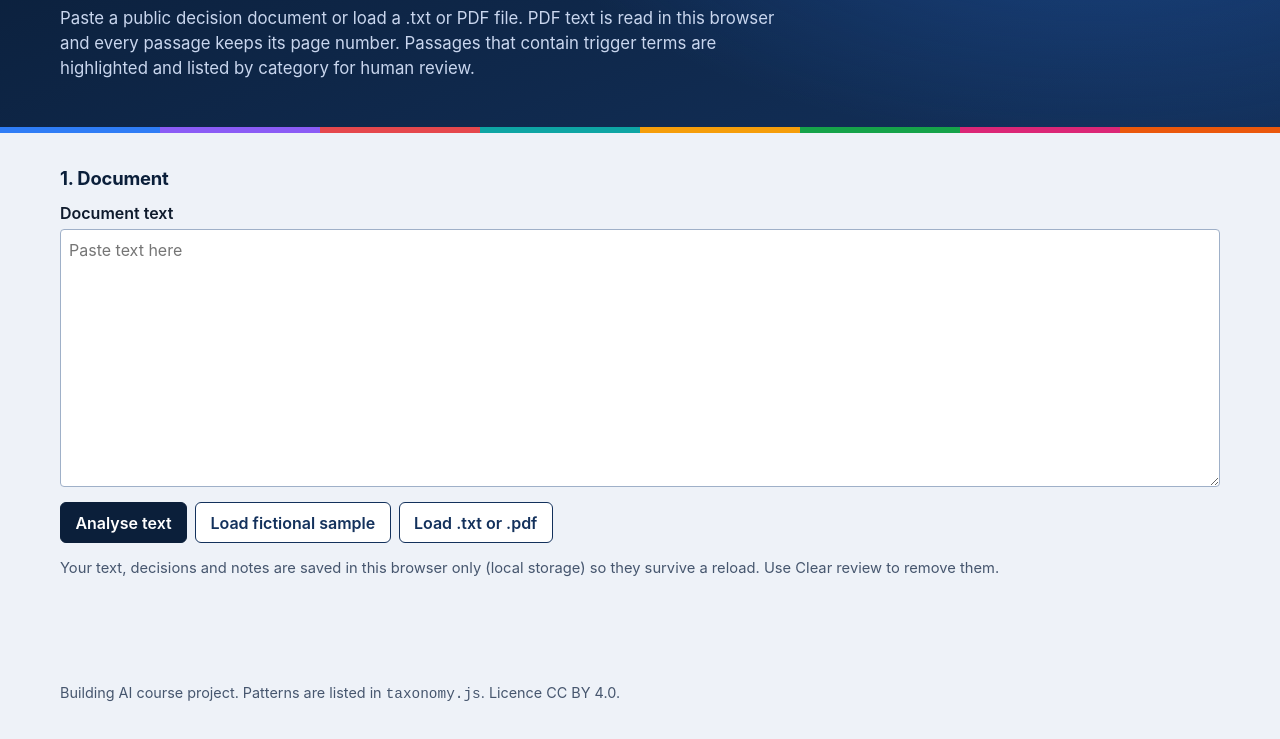
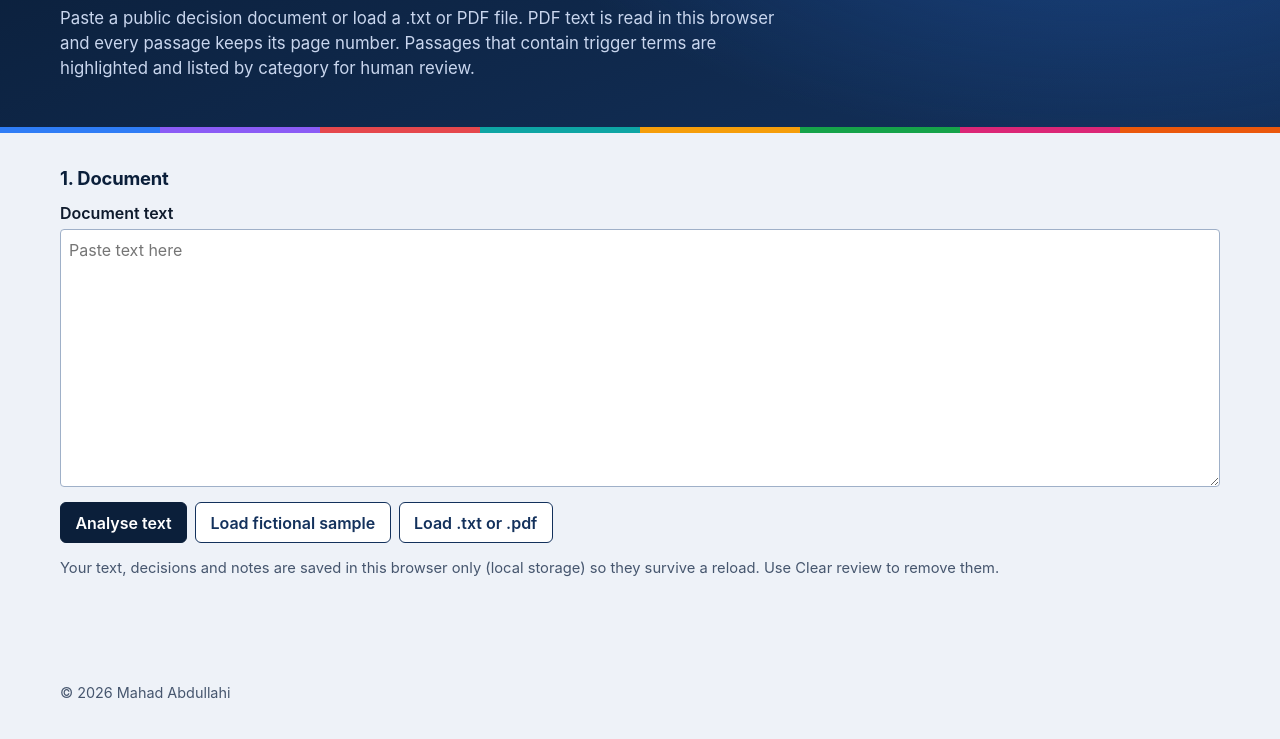
Before and after one commit to abdimannor/public-decision-risk-lens, a website with bundled scripts: page prototype/index.html in a window 1280 px wide. Shown: the part 167-906 px from the top of the page. Built offline with nearby package versions, Linux system fonts and the light colour scheme.

Commit message:
footer: copyright line only, on the landing page and the prototype

```diff
--- a/prototype/index.html
+++ b/prototype/index.html
@@ -70,7 +70,7 @@
   <section id="report" class="report" aria-label="Printable review report"></section>
 
   <footer class="foot">
-    <p>Building AI course project. Patterns are listed in <code>taxonomy.js</code>. Licence CC BY 4.0.</p>
+    <p>&copy; 2026 Mahad Abdullahi</p>
   </footer>
 
   <script src="taxonomy.js"></script>
```
Also changed, not shown: index.html (+1 -0 lines).
